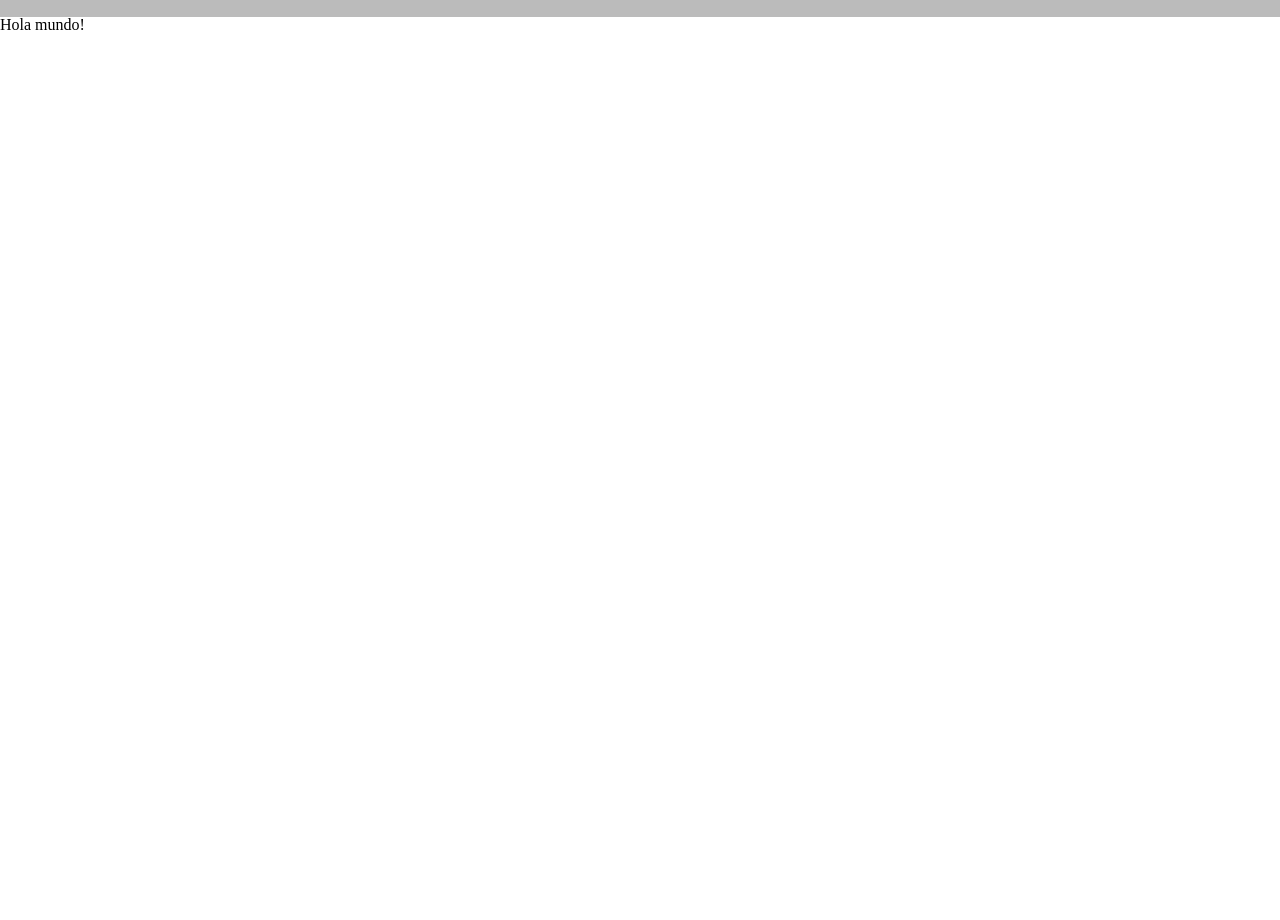
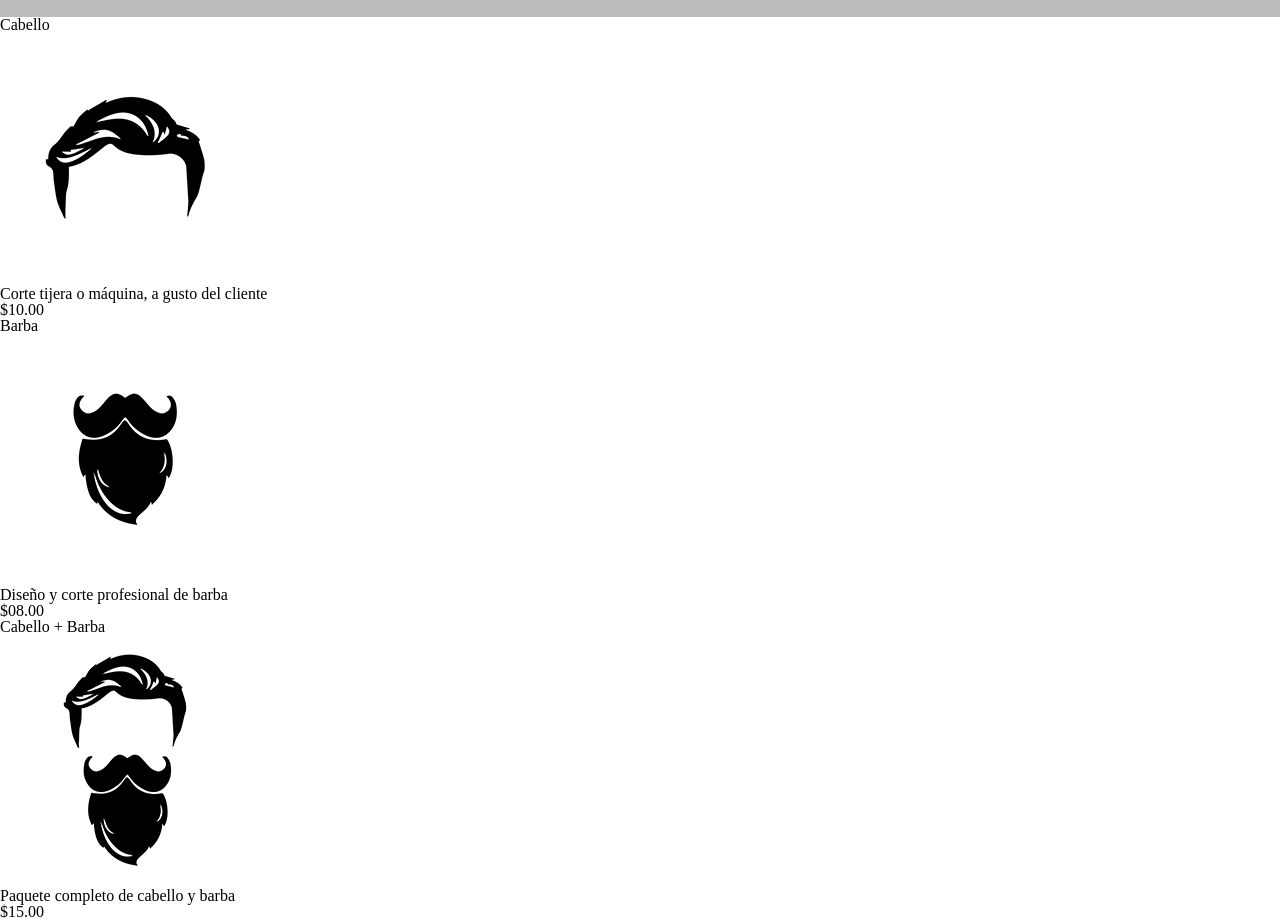
Before and after one commit to JepcDev/barberia-alura, a plain HTML site: page products.html in a window 1280 px wide. Shown: the part 276-1196 px from the top of the page. Before the commit the page ends 800 px from the top, so only its background shows below. Drawn offline with Linux system fonts and the light colour scheme.

Commit message:
feat: Add products to page

```diff
--- a/products.html
+++ b/products.html
@@ -23,7 +23,31 @@
       </div>
 
     </header>
-    <h1>Hola mundo!</h1>
+
+    <main>
+      <ul>
+        <li>
+          <h2>Cabello</h2>
+          <img src="src/cabello.jpg" alt="cabello.jpg">
+          <p>Corte tijera o máquina, a gusto del cliente</p>
+          <p>$10.00</p>
+        </li>
+
+        <li>
+          <h2>Barba</h2>
+          <img src="src/barba.jpg" alt="barba.jpg">
+          <p>Diseño y corte profesional de barba</p>
+          <p>$08.00</p>
+        </li>
+
+        <li>
+          <h2>Cabello + Barba</h2>
+          <img src="src/cabello+barba.jpg" alt="cabello+barba.jpg">
+          <p>Paquete completo de cabello y barba</p>
+          <p>$15.00</p>
+        </li>
+      </ul>
+    </main>
   </body>
 
 </html>
```
